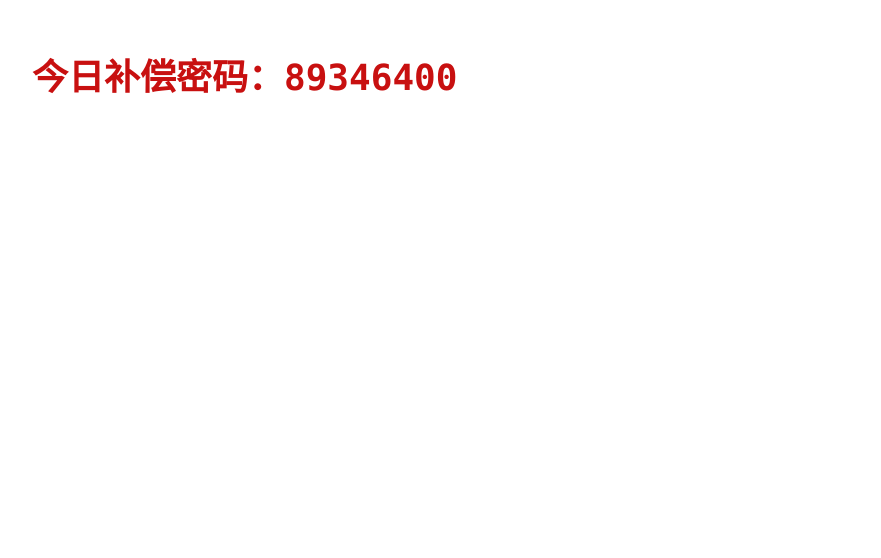
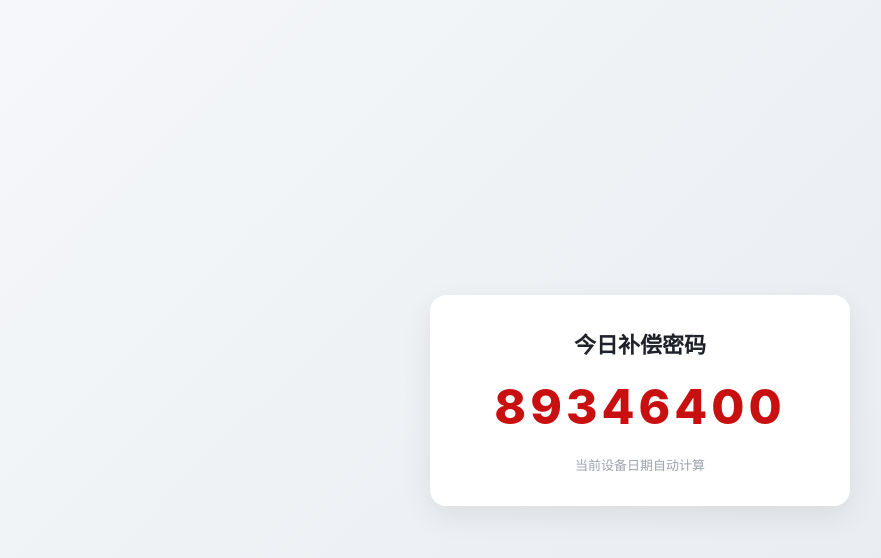
Before and after one commit to libiao0/12, a plain HTML site: page index.html in a window 1280 px wide. Shown: the whole page, without its empty margins (0-881 px from the left). Drawn offline with Linux system fonts and the light colour scheme.

Commit message:
Update index.html
修改了界面

```diff
--- a/index.html
+++ b/index.html
@@ -2,22 +2,104 @@
 <html lang="zh-CN">
 <head>
 <meta charset="utf-8">
+<meta name="viewport" content="width=device-width, initial-scale=1.0">
 <title>日期数字计算</title>
 <style>
-body{font-family:Consolas,monospace;font-size:20px;padding:24px;}
-.info{display:none;}  /* 把前面4行全部隐藏 */
-.result{font-size:36px;color:#c81010;font-weight:bold;margin-top:16px;}
+* {
+    margin: 0;
+    padding: 0;
+    box-sizing: border-box;
+}
+
+body {
+    font-family: -apple-system, BlinkMacSystemFont, "Segoe UI", Consolas, monospace;
+    min-height: 100vh;
+    display: flex;
+    justify-content: center;
+    align-items: center;
+    background: linear-gradient(135deg, #f5f7fa 0%, #e4e8ec 100%);
+    padding: 20px;
+}
+
+.card {
+    background: #ffffff;
+    width: 100%;
+    max-width: 420px;
+    padding: 32px 24px;
+    border-radius: 16px;
+    box-shadow: 0 10px 30px rgba(0, 0, 0, .08);
+    text-align: center;
+}
+
+.title {
+    font-size: 22px;
+    color: #1f2329;
+    margin-bottom: 24px;
+    font-weight: 600;
+    min-height:28px;
+}
+
+.result-label {
+    /* 标签文字不再显示，标题动画已经是今日补偿密码 */
+    display:none;
+}
+
+.result-value {
+    font-size: 48px;
+    color: #c81010;
+    font-weight: 800;
+    letter-spacing: 4px;
+    line-height: 1;
+    margin-bottom: 20px;
+}
+
+.footer {
+    margin-top: 24px;
+    font-size: 13px;
+    color: #9ca3af;
+}
 </style>
 </head>
 <body>
-<div class="info">今日短码：<span id="todayCode"></span></div>
-<div class="info">昨日短码：<span id="yestCode"></span></div>
-<div class="info">今日+3短码：<span id="plus3Code"></span></div>
-<div class="info">计算公式：today × yesterday × (today+3)</div>
-<div class="result">今日补偿密码：<span id="out"></span></div>
+
+<div class="card">
+    <div class="title" id="titleDom"></div>
+
+    <div class="result-label">今日补偿密码</div>
+    <div class="result-value" id="out"></div>
+
+    <div class="footer">当前设备日期自动计算</div>
+</div>
 
 <script>
-// 根据Date对象生成 26825 格式：后两位年 + 月 + 日
+const titleText = "今日补偿密码";
+const titleDom = document.getElementById('titleDom');
+
+async function typeEffect(){
+    //逐字打出：今 → 日 → 补 → 偿 → 密 → 码
+    titleDom.innerText = "";
+    for(let i=0;i<titleText.length;i++){
+        titleDom.innerText = titleText.substring(0,i+1);
+        await sleep(150);
+    }
+    //完整文字停留 3000毫秒 = 3秒
+    await sleep(8000);
+    //从第一个字开始逐个消失
+    for(let i=0;i<titleText.length;i++){
+        titleDom.innerText = titleText.substring(i+1);
+        await sleep(180);
+    }
+    await sleep(600);
+    typeEffect();
+}
+
+function sleep(ms){
+    return new Promise(resolve=>setTimeout(resolve,ms));
+}
+typeEffect();
+
+
+//密码计算逻辑，完全不变
 function getShortCode(d){
     const y = String(d.getFullYear()).slice(-2);
     const m = d.getMonth()+1;
@@ -25,7 +107,6 @@ function getShortCode(d){
     return Number(y + "" + m + "" + day);
 }
 
-// 获取日期
 const now = new Date();
 const yesterday = new Date(now);
 yesterday.setDate(now.getDate()-1);
@@ -34,11 +115,11 @@ const todayCode = getShortCode(now);
 const yestCode = getShortCode(yesterday);
 const plus3Code = todayCode + 3;
 
-// BigInt大数相乘，防止溢出
 const total = BigInt(todayCode) * BigInt(yestCode) * BigInt(plus3Code);
 const last8 = total % 100000000n;
 
 document.getElementById('out').innerText = last8.toString();
 </script>
+
 </body>
 </html>
```
